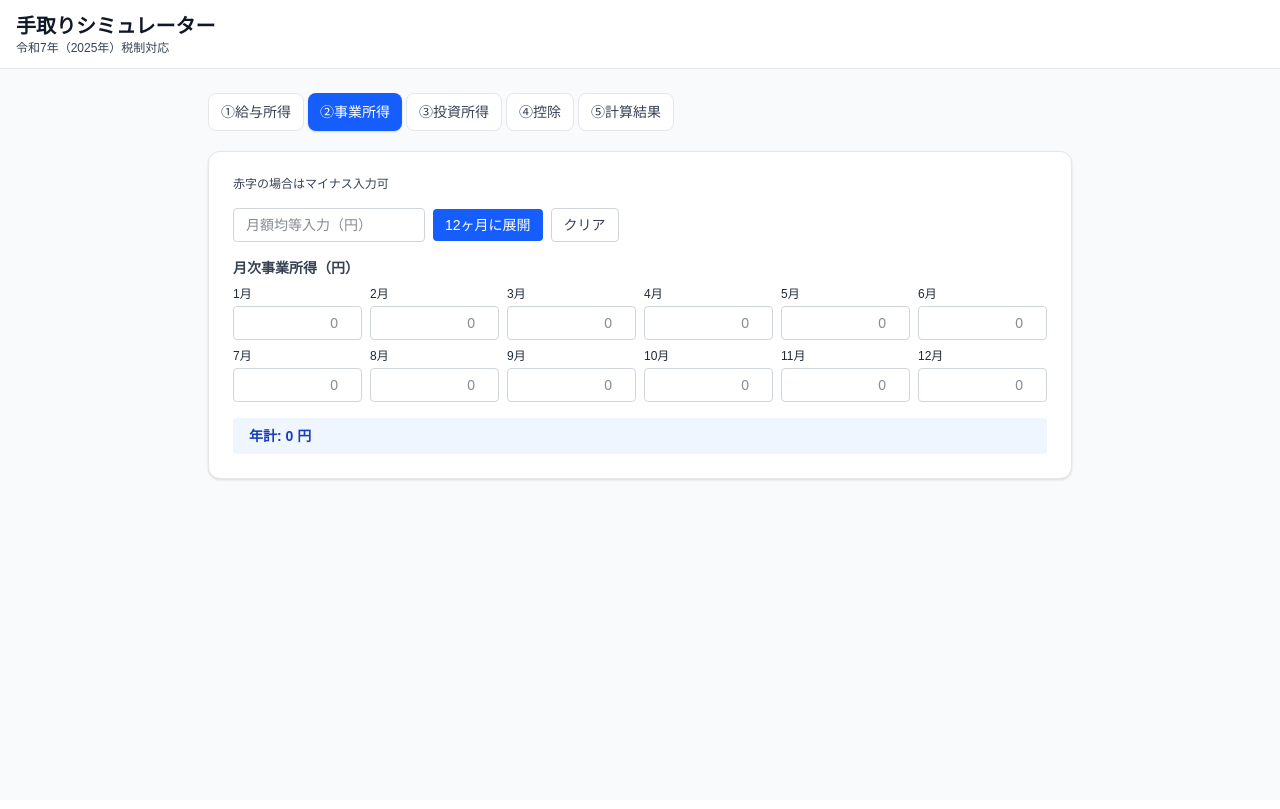
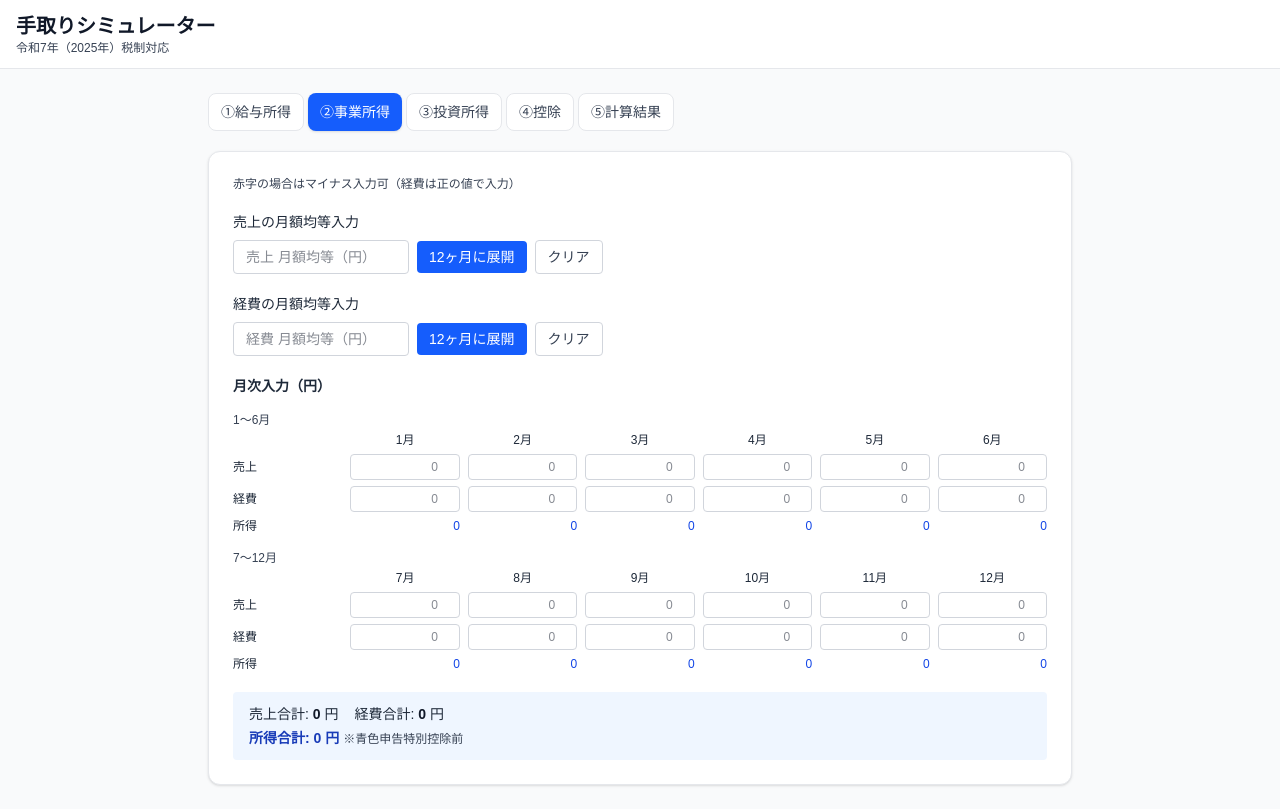
Before and after one commit to taishiguro/tedori-simulator, a Next.js app: page / in a window 1280 px wide. Both pictures are taken after a click on the button "②事業所得". Built offline with nearby package versions, Linux system fonts and the light colour scheme.

Commit message:
add expense input and fix text color (#10)

```diff
--- a/app/page.tsx
+++ b/app/page.tsx
@@ -75,7 +75,11 @@ const DEFAULT_INVEST: InvestState = {
   haitoMode: 'noapply',
   kabuGain: 0,
   kabuLoss: 0,
-  fudosanMonthly: Array(12).fill(0) as number[],
+  fudosanRevenue: Array(12).fill(0) as number[],
+  fudosanExpense: Array(12).fill(0) as number[],
+  fudosanDepreciation: 0,
+  fudosanRepair: 0,
+  fudosanManagement: 0,
   crypto: 0,
   rishi: 0,
 }
@@ -86,7 +90,8 @@ export default function Home() {
   const [pref, setPref] = useState('13')
   const [salaryMonthly, setSalaryMonthly] = useState<number[]>(Array(12).fill(0))
   const [bonus, setBonus] = useState(0)
-  const [jigyoMonthly, setJigyoMonthly] = useState<number[]>(Array(12).fill(0))
+  const [jigyoRevenue, setJigyoRevenue] = useState<number[]>(Array(12).fill(0))
+  const [jigyoExpense, setJigyoExpense] = useState<number[]>(Array(12).fill(0))
   const [invest, setInvest] = useState<InvestState>(DEFAULT_INVEST)
   const [deductions, setDeductions] = useState<SimulatorInputs['deductions']>(DEFAULT_DEDUCTIONS)
 
@@ -96,8 +101,10 @@ export default function Home() {
     () => ({
       salary: salaryMonthly.reduce((a, b) => a + b, 0),
       bonus,
-      jigyo: jigyoMonthly.reduce((a, b) => a + b, 0),
-      fudosan: invest.fudosanMonthly.reduce((a, b) => a + b, 0),
+      jigyoRevenue,
+      jigyoExpense,
+      fudosanRevenue: invest.fudosanRevenue,
+      fudosanExpense: invest.fudosanExpense,
       haito: invest.haito,
       haitoMode: invest.haitoMode,
       kabuGain: invest.kabuGain,
@@ -110,7 +117,7 @@ export default function Home() {
       pref,
       deductions,
     }),
-    [salaryMonthly, bonus, jigyoMonthly, invest, koyo, pref, deductions]
+    [salaryMonthly, bonus, jigyoRevenue, jigyoExpense, invest, koyo, pref, deductions]
   )
 
   const result = useMemo(() => calcTedori(inputs, taxData), [inputs, taxData])
@@ -131,12 +138,13 @@ export default function Home() {
       pref,
       salaryMonthly,
       bonus,
-      jigyoMonthly,
+      jigyoRevenue,
+      jigyoExpense,
       invest,
       deductions,
       result,
     }),
-    [koyo, pref, salaryMonthly, bonus, jigyoMonthly, invest, deductions, result]
+    [koyo, pref, salaryMonthly, bonus, jigyoRevenue, jigyoExpense, invest, deductions, result]
   )
 
   const handleCsvDownload = () => {
@@ -166,7 +174,8 @@ export default function Home() {
       setPref(imported.pref)
       setSalaryMonthly(imported.salaryMonthly)
       setBonus(imported.bonus)
-      setJigyoMonthly(imported.jigyoMonthly)
+      setJigyoRevenue(imported.jigyoRevenue)
+      setJigyoExpense(imported.jigyoExpense)
       setInvest(imported.invest)
       setDeductions(imported.deductions)
     } catch (err) {
@@ -205,7 +214,7 @@ export default function Home() {
             <div className="space-y-6">
               <div className="grid grid-cols-1 sm:grid-cols-2 gap-4 pb-4 border-b border-gray-100">
                 <div>
-                  <p className="text-sm font-semibold text-gray-700 mb-2">雇用形態</p>
+                  <p className="text-sm font-semibold text-gray-800 mb-2">雇用形態</p>
                   <div className="flex flex-wrap gap-4">
                     {(
                       [
@@ -232,7 +241,7 @@ export default function Home() {
                   <div>
                     <label
                       htmlFor="pref"
-                      className="block text-sm font-semibold text-gray-700 mb-2"
+                      className="block text-sm font-semibold text-gray-800 mb-2"
                     >
                       都道府県（健康保険料率）
                     </label>
@@ -260,7 +269,12 @@ export default function Home() {
           )}
 
           {activeTab === 'jigyo' && (
-            <JigyoInput monthly={jigyoMonthly} onChange={setJigyoMonthly} />
+            <JigyoInput
+              revenue={jigyoRevenue}
+              expense={jigyoExpense}
+              onRevenueChange={setJigyoRevenue}
+              onExpenseChange={setJigyoExpense}
+            />
           )}
 
           {activeTab === 'invest' && (
--- a/components/simulator/InvestInput.tsx
+++ b/components/simulator/InvestInput.tsx
@@ -1,5 +1,6 @@
 'use client'
 
+import { useState } from 'react'
 import { MonthlyGrid } from './MonthlyGrid'
 
 export interface InvestState {
@@ -7,7 +8,11 @@ export interface InvestState {
   haitoMode: 'bunri' | 'sogo' | 'noapply'
   kabuGain: number
   kabuLoss: number
-  fudosanMonthly: number[]
+  fudosanRevenue: number[]
+  fudosanExpense: number[]
+  fudosanDepreciation: number
+  fudosanRepair: number
+  fudosanManagement: number
   crypto: number
   rishi: number
 }
@@ -34,7 +39,7 @@ function NumInput({
 }) {
   return (
     <div className="flex flex-col sm:flex-row sm:items-center gap-1 sm:gap-3">
-      <label className="text-sm font-medium text-gray-700 sm:w-52 shrink-0">
+      <label className="text-sm font-medium text-gray-800 sm:w-52 shrink-0">
         {label}
         {note && <span className="ml-1 text-xs text-gray-700">（{note}）</span>}
       </label>
@@ -52,9 +57,55 @@ function NumInput({
   )
 }
 
+function BulkInput({
+  placeholder,
+  onApply,
+  onClear,
+}: {
+  placeholder: string
+  onApply: (v: number) => void
+  onClear: () => void
+}) {
+  const [val, setVal] = useState('')
+  return (
+    <div className="flex flex-wrap items-center gap-2">
+      <input
+        type="number"
+        value={val}
+        onChange={e => setVal(e.target.value)}
+        placeholder={placeholder}
+        step="1"
+        className="rounded border border-gray-300 px-3 py-1.5 text-sm text-gray-900 focus:outline-none focus:ring-2 focus:ring-blue-500 w-44"
+      />
+      <button
+        type="button"
+        onClick={() => { const v = parseInt(val.replace(/,/g, ''), 10); if (!isNaN(v)) { onApply(v); setVal('') } }}
+        className="rounded bg-blue-600 px-3 py-1.5 text-sm text-white hover:bg-blue-700 transition-colors"
+      >
+        12ヶ月に展開
+      </button>
+      <button
+        type="button"
+        onClick={() => { onClear(); setVal('') }}
+        className="rounded border border-gray-300 px-3 py-1.5 text-sm text-gray-700 hover:bg-gray-100 transition-colors"
+      >
+        クリア
+      </button>
+    </div>
+  )
+}
+
 export function InvestInput({ state, onChange }: InvestInputProps) {
-  const { haito, haitoMode, kabuGain, kabuLoss, fudosanMonthly, crypto, rishi } = state
-  const fudosanTotal = fudosanMonthly.reduce((a, b) => a + b, 0)
+  const {
+    haito, haitoMode, kabuGain, kabuLoss,
+    fudosanRevenue, fudosanExpense,
+    fudosanDepreciation, fudosanRepair, fudosanManagement,
+    crypto, rishi,
+  } = state
+
+  const fudosanRevTotal = fudosanRevenue.reduce((a, b) => a + b, 0)
+  const fudosanExpTotal = fudosanExpense.reduce((a, b) => a + b, 0)
+  const fudosanShotoku = fudosanRevTotal - fudosanExpTotal
 
   return (
     <div className="space-y-6">
@@ -67,10 +118,10 @@ export function InvestInput({ state, onChange }: InvestInputProps) {
           note="円"
         />
         <div className="flex flex-col sm:flex-row sm:items-center gap-1 sm:gap-3">
-          <span className="text-sm font-medium text-gray-700 sm:w-52 shrink-0">申告方法</span>
+          <span className="text-sm font-medium text-gray-800 sm:w-52 shrink-0">申告方法</span>
           <div className="flex flex-wrap gap-4">
             {([['bunri', '申告分離課税'], ['sogo', '総合課税'], ['noapply', '申告不要']] as const).map(([mode, label]) => (
-              <label key={mode} className="flex items-center gap-1 text-sm cursor-pointer">
+              <label key={mode} className="flex items-center gap-1 text-sm text-gray-900 cursor-pointer">
                 <input
                   type="radio"
                   name="haitoMode"
@@ -104,13 +155,62 @@ export function InvestInput({ state, onChange }: InvestInputProps) {
       <section className="space-y-3">
         <h3 className="font-semibold text-gray-800 border-b border-gray-200 pb-1">不動産所得（月次・円）</h3>
         <p className="text-xs text-gray-700">赤字の場合はマイナス入力可</p>
-        <MonthlyGrid
-          values={fudosanMonthly}
-          onChange={v => onChange({ fudosanMonthly: v })}
-          allowNegative
-        />
-        <div className="rounded bg-gray-50 px-4 py-2 text-sm text-gray-700">
-          年計: {fmt(fudosanTotal)} 円
+
+        <div className="space-y-2">
+          <p className="text-sm font-medium text-gray-800">家賃収入</p>
+          <BulkInput
+            placeholder="月額均等入力（円）"
+            onApply={v => onChange({ fudosanRevenue: Array(12).fill(v) })}
+            onClear={() => onChange({ fudosanRevenue: Array(12).fill(0) })}
+          />
+          <MonthlyGrid
+            values={fudosanRevenue}
+            onChange={v => onChange({ fudosanRevenue: v })}
+            allowNegative
+          />
+        </div>
+
+        <div className="space-y-2">
+          <p className="text-sm font-medium text-gray-800">経費</p>
+          <BulkInput
+            placeholder="月額均等入力（円）"
+            onApply={v => onChange({ fudosanExpense: Array(12).fill(v) })}
+            onClear={() => onChange({ fudosanExpense: Array(12).fill(0) })}
+          />
+          <MonthlyGrid
+            values={fudosanExpense}
+            onChange={v => onChange({ fudosanExpense: v })}
+          />
+        </div>
+
+        <div className="rounded bg-gray-50 px-4 py-2 text-sm text-gray-800 space-y-1">
+          <div className="flex gap-4">
+            <span>家賃収入合計: <span className="font-semibold">{fmt(fudosanRevTotal)}</span> 円</span>
+            <span>経費合計: <span className="font-semibold">{fmt(fudosanExpTotal)}</span> 円</span>
+          </div>
+          <div className={`font-semibold ${fudosanShotoku < 0 ? 'text-red-600' : 'text-blue-700'}`}>
+            所得合計: {fmt(fudosanShotoku)} 円
+            {fudosanShotoku < 0 && <span className="ml-2 text-red-600">（赤字）</span>}
+          </div>
+        </div>
+
+        <div className="space-y-2 pt-2 border-t border-gray-100">
+          <p className="text-sm font-medium text-gray-800">経費内訳メモ（任意）</p>
+          <NumInput
+            label="減価償却費"
+            value={fudosanDepreciation}
+            onChange={v => onChange({ fudosanDepreciation: v })}
+          />
+          <NumInput
+            label="修繕費"
+            value={fudosanRepair}
+            onChange={v => onChange({ fudosanRepair: v })}
+          />
+          <NumInput
+            label="管理費・委託費"
+            value={fudosanManagement}
+            onChange={v => onChange({ fudosanManagement: v })}
+          />
         </div>
       </section>
 
--- a/components/simulator/JigyoInput.tsx
+++ b/components/simulator/JigyoInput.tsx
@@ -1,71 +1,207 @@
 'use client'
 
 import { useState } from 'react'
-import { MonthlyGrid } from './MonthlyGrid'
+
+const MONTHS = ['1月', '2月', '3月', '4月', '5月', '6月', '7月', '8月', '9月', '10月', '11月', '12月']
 
 interface JigyoInputProps {
-  monthly: number[]
-  onChange: (monthly: number[]) => void
+  revenue: number[]
+  expense: number[]
+  onRevenueChange: (monthly: number[]) => void
+  onExpenseChange: (monthly: number[]) => void
 }
 
 function fmt(n: number) {
   return n.toLocaleString('ja-JP')
 }
 
-export function JigyoInput({ monthly, onChange }: JigyoInputProps) {
-  const [bulkValue, setBulkValue] = useState('')
-  const yearTotal = monthly.reduce((a, b) => a + b, 0)
-
-  const handleBulk = () => {
-    const v = parseInt(bulkValue.replace(/,/g, ''), 10)
-    if (!isNaN(v)) {
-      onChange(Array(12).fill(v))
-    }
-  }
-
-  const handleClear = () => {
-    onChange(Array(12).fill(0))
-    setBulkValue('')
-  }
-
+function BulkInput({
+  placeholder,
+  onApply,
+  onClear,
+}: {
+  placeholder: string
+  onApply: (v: number) => void
+  onClear: () => void
+}) {
+  const [val, setVal] = useState('')
   return (
-    <div className="space-y-4">
-      <p className="text-xs text-gray-700">赤字の場合はマイナス入力可</p>
-
     <div className="flex flex-wrap items-center gap-2">
       <input
         type="number"
-          value={bulkValue}
-          onChange={e => setBulkValue(e.target.value)}
-          placeholder="月額均等入力（円）"
+        value={val}
+        onChange={e => setVal(e.target.value)}
+        placeholder={placeholder}
         step="1"
-          className="rounded border border-gray-300 px-3 py-1.5 text-sm text-gray-900 focus:outline-none focus:ring-2 focus:ring-blue-500 w-48"
+        className="rounded border border-gray-300 px-3 py-1.5 text-sm text-gray-900 focus:outline-none focus:ring-2 focus:ring-blue-500 w-44"
       />
       <button
         type="button"
-          onClick={handleBulk}
+        onClick={() => { const v = parseInt(val.replace(/,/g, ''), 10); if (!isNaN(v)) { onApply(v); setVal('') } }}
         className="rounded bg-blue-600 px-3 py-1.5 text-sm text-white hover:bg-blue-700 transition-colors"
       >
         12ヶ月に展開
       </button>
       <button
         type="button"
-          onClick={handleClear}
+        onClick={() => { onClear(); setVal('') }}
         className="rounded border border-gray-300 px-3 py-1.5 text-sm text-gray-700 hover:bg-gray-100 transition-colors"
       >
         クリア
       </button>
     </div>
+  )
+}
 
-      <div>
-        <p className="mb-2 text-sm font-semibold text-gray-700">月次事業所得（円）</p>
-        <MonthlyGrid values={monthly} onChange={onChange} allowNegative />
+function HalfYearGrid({
+  startIdx,
+  revenue,
+  expense,
+  onRevenueChange,
+  onExpenseChange,
+}: {
+  startIdx: number
+  revenue: number[]
+  expense: number[]
+  onRevenueChange: (idx: number, val: string) => void
+  onExpenseChange: (idx: number, val: string) => void
+}) {
+  const indices = [0, 1, 2, 3, 4, 5].map(i => startIdx + i)
+
+  return (
+    <div className="overflow-x-auto">
+      <div className="min-w-[380px] grid grid-cols-7 gap-x-2 gap-y-1.5 items-center">
+        {/* Header */}
+        <div />
+        {indices.map(i => (
+          <div key={i} className="text-center text-xs font-medium text-gray-800">{MONTHS[i]}</div>
+        ))}
+
+        {/* Revenue row */}
+        <div className="text-xs font-medium text-gray-800 whitespace-nowrap">売上</div>
+        {indices.map(i => (
+          <input
+            key={i}
+            type="number"
+            value={revenue[i] === 0 ? '' : revenue[i]}
+            onChange={e => onRevenueChange(i, e.target.value)}
+            step="1"
+            placeholder="0"
+            className="w-full rounded border border-gray-300 px-1.5 py-1 text-xs text-right text-gray-900 focus:outline-none focus:ring-1 focus:ring-blue-500"
+          />
+        ))}
+
+        {/* Expense row */}
+        <div className="text-xs font-medium text-gray-800 whitespace-nowrap">経費</div>
+        {indices.map(i => (
+          <input
+            key={i}
+            type="number"
+            value={expense[i] === 0 ? '' : expense[i]}
+            onChange={e => onExpenseChange(i, e.target.value)}
+            min={0}
+            step="1"
+            placeholder="0"
+            className="w-full rounded border border-gray-300 px-1.5 py-1 text-xs text-right text-gray-900 focus:outline-none focus:ring-1 focus:ring-blue-500"
+          />
+        ))}
+
+        {/* Income row (auto-calculated) */}
+        <div className="text-xs font-medium text-gray-800 whitespace-nowrap">所得</div>
+        {indices.map(i => {
+          const income = revenue[i] - expense[i]
+          return (
+            <div
+              key={i}
+              className={`text-xs text-right font-medium ${income < 0 ? 'text-red-600' : 'text-blue-700'}`}
+            >
+              {fmt(income)}
             </div>
-
-      <div className="rounded bg-blue-50 px-4 py-2 text-sm font-semibold text-blue-800">
-        年計: {fmt(yearTotal)} 円
-        {yearTotal < 0 && <span className="ml-2 text-red-600">（赤字）</span>}
+          )
+        })}
       </div>
     </div>
   )
 }
+
+export function JigyoInput({ revenue, expense, onRevenueChange, onExpenseChange }: JigyoInputProps) {
+  const handleRevenueCell = (idx: number, raw: string) => {
+    const n = parseInt(raw, 10)
+    const next = [...revenue]
+    next[idx] = isNaN(n) ? 0 : n
+    onRevenueChange(next)
+  }
+
+  const handleExpenseCell = (idx: number, raw: string) => {
+    const n = parseInt(raw, 10)
+    const next = [...expense]
+    next[idx] = isNaN(n) ? 0 : n
+    onExpenseChange(next)
+  }
+
+  const revTotal = revenue.reduce((a, b) => a + b, 0)
+  const expTotal = expense.reduce((a, b) => a + b, 0)
+  const incomeTotal = revTotal - expTotal
+
+  return (
+    <div className="space-y-5">
+      <p className="text-xs text-gray-700">赤字の場合はマイナス入力可（経費は正の値で入力）</p>
+
+      <div className="space-y-2">
+        <p className="text-sm font-medium text-gray-800">売上の月額均等入力</p>
+        <BulkInput
+          placeholder="売上 月額均等（円）"
+          onApply={v => onRevenueChange(Array(12).fill(v))}
+          onClear={() => onRevenueChange(Array(12).fill(0))}
+        />
+      </div>
+
+      <div className="space-y-2">
+        <p className="text-sm font-medium text-gray-800">経費の月額均等入力</p>
+        <BulkInput
+          placeholder="経費 月額均等（円）"
+          onApply={v => onExpenseChange(Array(12).fill(v))}
+          onClear={() => onExpenseChange(Array(12).fill(0))}
+        />
+      </div>
+
+      <div className="space-y-4">
+        <p className="text-sm font-semibold text-gray-800">月次入力（円）</p>
+
+        <div className="space-y-1">
+          <p className="text-xs text-gray-700 font-medium">1〜6月</p>
+          <HalfYearGrid
+            startIdx={0}
+            revenue={revenue}
+            expense={expense}
+            onRevenueChange={handleRevenueCell}
+            onExpenseChange={handleExpenseCell}
+          />
+        </div>
+
+        <div className="space-y-1">
+          <p className="text-xs text-gray-700 font-medium">7〜12月</p>
+          <HalfYearGrid
+            startIdx={6}
+            revenue={revenue}
+            expense={expense}
+            onRevenueChange={handleRevenueCell}
+            onExpenseChange={handleExpenseCell}
+          />
+        </div>
+      </div>
+
+      <div className="rounded bg-blue-50 px-4 py-3 text-sm space-y-1">
+        <div className="flex flex-wrap gap-4 text-gray-800">
+          <span>売上合計: <span className="font-semibold text-gray-900">{fmt(revTotal)}</span> 円</span>
+          <span>経費合計: <span className="font-semibold text-gray-900">{fmt(expTotal)}</span> 円</span>
+        </div>
+        <div className={`font-semibold ${incomeTotal < 0 ? 'text-red-600' : 'text-blue-800'}`}>
+          所得合計: {fmt(incomeTotal)} 円
+          {incomeTotal < 0 && <span className="ml-2">（赤字）</span>}
+          <span className="ml-1 text-xs font-normal text-gray-700">※青色申告特別控除前</span>
+        </div>
+      </div>
+    </div>
+  )
+}
--- a/components/simulator/ResultPanel.tsx
+++ b/components/simulator/ResultPanel.tsx
@@ -68,14 +68,14 @@ export function ResultPanel({ result }: ResultPanelProps) {
       </div>
 
       <div className="overflow-x-auto">
-        <p className="text-sm font-semibold text-gray-700 mb-2">計算内訳</p>
+        <p className="text-sm font-semibold text-gray-800 mb-2">計算内訳</p>
         <table className="w-full text-sm border-collapse">
           <thead>
             <tr className="bg-gray-50">
-              <th className="border border-gray-200 px-4 py-2 text-left text-xs font-semibold text-gray-700">
+              <th className="border border-gray-200 px-4 py-2 text-left text-xs font-semibold text-gray-800">
                 項目
               </th>
-              <th className="border border-gray-200 px-4 py-2 text-right text-xs font-semibold text-gray-700">
+              <th className="border border-gray-200 px-4 py-2 text-right text-xs font-semibold text-gray-800">
                 金額（円）
               </th>
             </tr>
--- a/components/simulator/SalaryInput.tsx
+++ b/components/simulator/SalaryInput.tsx
@@ -58,12 +58,12 @@ export function SalaryInput({ monthly, bonus, onChange }: SalaryInputProps) {
       </div>
 
       <div>
-        <p className="mb-2 text-sm font-semibold text-gray-700">月次給与（円）</p>
+        <p className="mb-2 text-sm font-semibold text-gray-800">月次給与（円）</p>
         <MonthlyGrid values={monthly} onChange={v => onChange(v, bonus)} />
       </div>
 
       <div className="flex flex-wrap items-center gap-3">
-        <label className="text-sm font-medium text-gray-700 whitespace-nowrap">賞与（年間・円）</label>
+        <label className="text-sm font-medium text-gray-800 whitespace-nowrap">賞与（年間・円）</label>
         <input
           type="number"
           value={bonus === 0 ? '' : bonus}
--- a/lib/export/csvImporter.ts
+++ b/lib/export/csvImporter.ts
@@ -7,7 +7,8 @@ export interface ImportedState {
   pref: string
   salaryMonthly: number[]
   bonus: number
-  jigyoMonthly: number[]
+  jigyoRevenue: number[]
+  jigyoExpense: number[]
   invest: InvestState
   deductions: SimulatorInputs['deductions']
 }
@@ -60,13 +61,18 @@ export function parseCsv(text: string): ImportedState {
     pref: map['input:pref'] ?? '13',
     salaryMonthly: monthly12('input:salary'),
     bonus: num('input:bonus'),
-    jigyoMonthly: monthly12('input:jigyo'),
+    jigyoRevenue: monthly12('input:jigyo_revenue'),
+    jigyoExpense: monthly12('input:jigyo_expense'),
     invest: {
       haito: num('input:haito_amt'),
       haitoMode,
       kabuGain: num('input:kabu_gain'),
       kabuLoss: num('input:kabu_loss'),
-      fudosanMonthly: monthly12('input:fudosan'),
+      fudosanRevenue: monthly12('input:fudosan_revenue'),
+      fudosanExpense: monthly12('input:fudosan_expense'),
+      fudosanDepreciation: 0,
+      fudosanRepair: 0,
+      fudosanManagement: 0,
       crypto: num('input:crypto'),
       rishi: num('input:rishi'),
     },
--- a/lib/export/pdfExporter.ts
+++ b/lib/export/pdfExporter.ts
@@ -10,7 +10,8 @@ export interface PdfExportData {
   pref: string
   salaryMonthly: number[]
   bonus: number
-  jigyoMonthly: number[]
+  jigyoRevenue: number[]
+  jigyoExpense: number[]
   invest: InvestState
   deductions: SimulatorInputs['deductions']
   result: TedoriResult
--- a/lib/tax/calculator.ts
+++ b/lib/tax/calculator.ts
@@ -111,9 +111,6 @@ export function calcAllDeductions(
   // 勤労学生控除
   if (inputs.deductions.student) total += 270000
 
-  // 青色申告特別控除
-  if (inputs.deductions.aoshiro) total += inputs.deductions.aoshiroAmount
-
   // 小規模企業共済等掛金控除
   total += inputs.deductions.shako
 
@@ -150,11 +147,16 @@ export function calcTedori(inputs: SimulatorInputs, data: TaxData): TedoriResult
   const kyuyoKojo = calcKyuyoKojo(kyuyoBase, data)
   const kyuyoShotoku = Math.round(Math.max(0, kyuyoBase - kyuyoKojo))
 
-  // 事業所得
-  const jigyoShotoku = Math.round(Math.max(0, inputs.jigyo))
+  // 事業所得（青色申告特別控除をここで控除）
+  const aoshiroKojo = inputs.deductions.aoshiro ? inputs.deductions.aoshiroAmount : 0
+  const jigyoRevTotal = inputs.jigyoRevenue.reduce((a, b) => a + b, 0)
+  const jigyoExpTotal = inputs.jigyoExpense.reduce((a, b) => a + b, 0)
+  const jigyoShotoku = Math.round(jigyoRevTotal - jigyoExpTotal - aoshiroKojo)
 
   // 不動産所得
-  const fudosanShotoku = Math.round(Math.max(0, inputs.fudosan))
+  const fudosanRevTotal = inputs.fudosanRevenue.reduce((a, b) => a + b, 0)
+  const fudosanExpTotal = inputs.fudosanExpense.reduce((a, b) => a + b, 0)
+  const fudosanShotoku = Math.round(fudosanRevTotal - fudosanExpTotal)
 
   // 総合課税所得（配当は選択による）
   const haitoSogo = inputs.haitoMode === 'sogo' ? inputs.haito : 0
@@ -197,7 +199,7 @@ export function calcTedori(inputs: SimulatorInputs, data: TaxData): TedoriResult
   const totalTax = Math.round(sogoTaxAfterCredit + bunriTax + juminTax + shakai)
 
   // 総収入
-  const grossIncome = Math.round(inputs.salary + inputs.bonus + inputs.jigyo + inputs.fudosan + inputs.haito + inputs.kabuGain + inputs.crypto + inputs.rishi)
+  const grossIncome = Math.round(inputs.salary + inputs.bonus + jigyoRevTotal + fudosanRevTotal + inputs.haito + inputs.kabuGain + inputs.crypto + inputs.rishi)
 
   // 手取り
   const tedori = Math.round(grossIncome - totalTax - inputs.kabuLoss)
--- a/lib/tax/types.ts
+++ b/lib/tax/types.ts
@@ -61,8 +61,10 @@ export interface TaxData {
 export interface SimulatorInputs {
   salary: number
   bonus: number
-  jigyo: number
-  fudosan: number
+  jigyoRevenue: number[]
+  jigyoExpense: number[]
+  fudosanRevenue: number[]
+  fudosanExpense: number[]
   haito: number
   haitoMode: 'bunri' | 'sogo' | 'noapply'
   kabuGain: number
```
Also changed, not shown: components/simulator/DeductionInput.tsx (+5 -5 lines), lib/export/csvExporter.ts (+6 -3 lines), 1 other file (tests, documents, lock files or other folders). Lines whose indentation alone changed are shown as unchanged.
